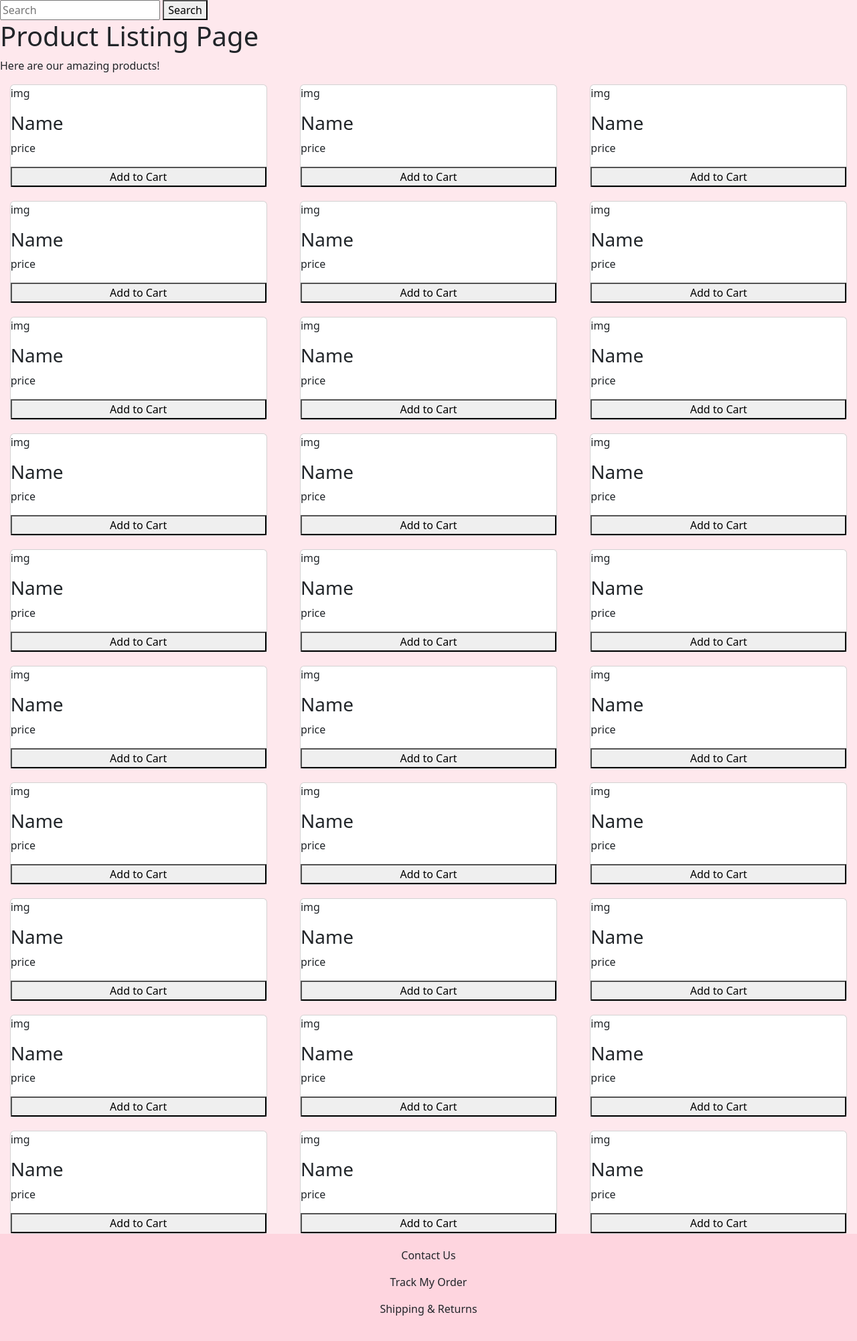
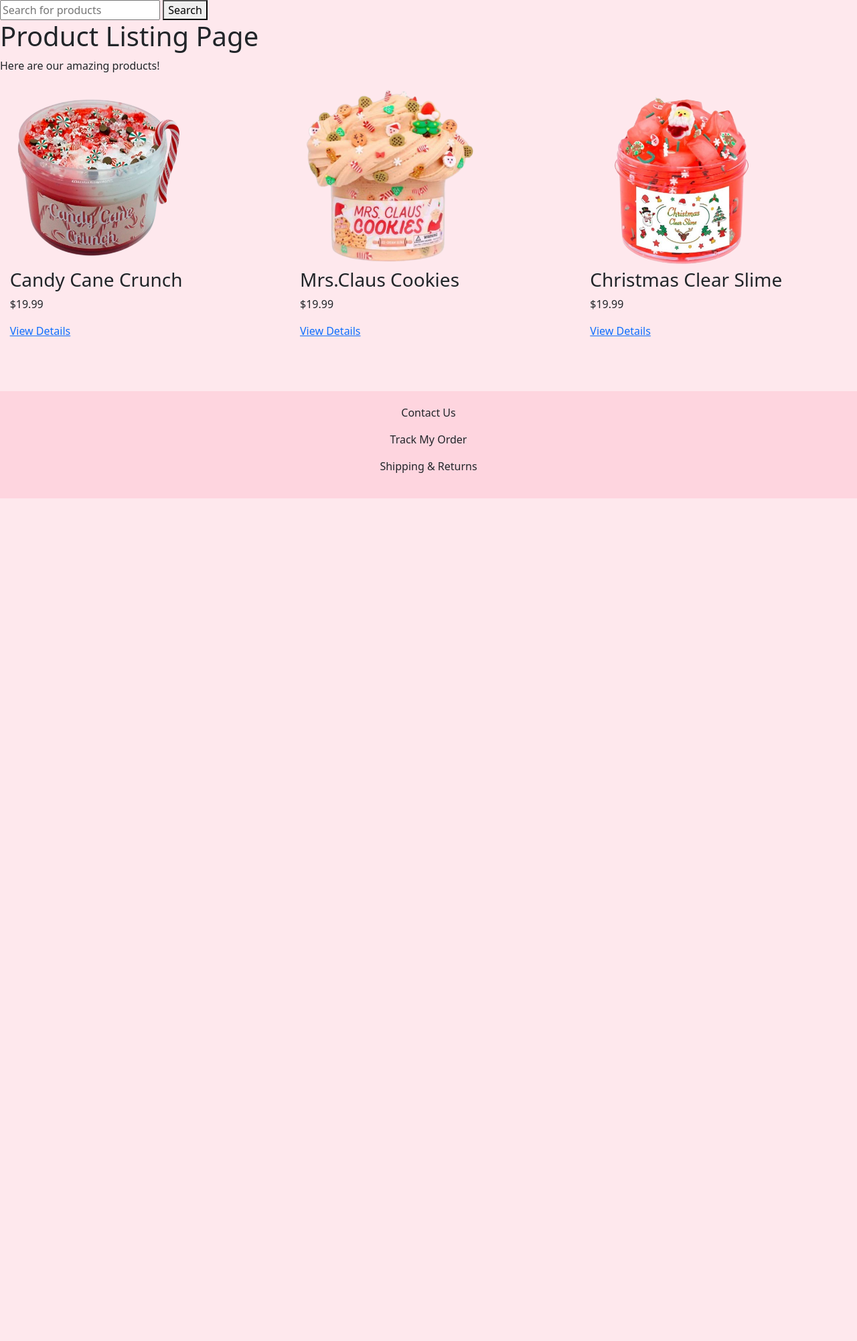
Before and after one commit to Joyce1312/Final_Project, a Flask app: page /listing in a window 1280 px wide. Shown: the part 56-2058 px from the top of the page at 67% size. After the commit the page ends 800 px from the top, so only its background shows below. Run offline with Flask 3, Linux system fonts and the light colour scheme.

Commit message:
Get all products for user from database

```diff
--- a/app.py
+++ b/app.py
@@ -65,9 +65,24 @@ def index():
     best_sellers = Product.query.filter_by(category="Best Seller").all()
     return render_template("index.html", best_sellers=best_sellers)
 
+@app.route("/search", methods=["GET"])
+def search():
+    query = request.args.get("query", "").strip()
+    if query:
+        # Search for products where the name or description contains the query
+        results = Product.query.filter(
+            (Product.name.ilike(f"%{query}%")) | (Product.description.ilike(f"%{query}%"))).all()
+    else:
+        results = []  # No results if the query is empty
+
+    return render_template("listing.html", query=query, products=results)
+
+
 @app.route("/listing")
 def listing():
-    return render_template("listing.html")
+    # Query the database for all products
+    all_products = Product.query.all()
+    return render_template("listing.html", products=all_products)
 
 @app.route("/product/<int:product_id>")
 def product_detail(product_id):
--- a/static/script.js
+++ b/static/script.js
@@ -1,22 +1,3 @@
-function init() {
-    console.log("Product page has loaded!");
-    let op = document.getElementById("output");
-    build = '';
-    for(let i = 0; i < 10; i++){
-        for(let j = 0; j < 3; j++){
-            build += `<div class="card" id="card${j}_${i}">`;
-            build +=    `<p>img</p>`;
-            build +=    `<h3>Name</h3>`;
-            build +=    `<p>price</p>`;
-            build +=    `<button type="submit">Add to Cart</button>`;
-            build += `</div>`;
-
-        }
-    }
-    op.innerHTML = build;
-
-}
-
 setTimeout(function() {
     let flashMessages = document.querySelectorAll('.flash');
     flashMessages.forEach(function(message) {
--- a/static/styles.css
+++ b/static/styles.css
@@ -78,15 +78,24 @@ footer {
 }
 
 /* Product Page */
-.card{
+#list{
+    display: flex;
+    flex-direction: row;
+    justify-content: space-around; /* Spread out the best seller items */
+    gap: 20px;
+    flex-wrap: wrap;
+    flex: 3;
+}
+
+.product-item{
+    display: flex;
+    flex-direction: column;
     width: 30%;
 }
 
-#output{
-    display: flex;
-    justify-content: space-around; /* Spread out the best seller items */
-    gap: 20px;
-    flex-wrap: wrap;
+.product-item img{
+    width: 70%;
+    height: 60%;
 }
 
 /* Login Page */
@@ -143,7 +152,6 @@ footer {
 .add_cart{
     border-radius: 5px;
     width: 30%;
-    max-height: 5%;
     margin-left: 10px;
 }
 
@@ -359,6 +367,7 @@ footer {
 
 .admin_product img{
     width: 70%;
+    height: 60%;
 }
 
 .product-list{
--- a/templates/layout.html
+++ b/templates/layout.html
@@ -66,8 +66,8 @@
           </nav>
           {% if request.endpoint != 'login' and request.endpoint != 'register' and request.endpoint != 'user_dashboard'%}
           <div>
-            <form>
-                <input type="text" placeholder="Search">
+            <form action="{{ url_for('search') }}" method="get">
+                <input type="text" name="query" placeholder="Search for products">
                 <button type="submit">Search</button>
             </form>
           </div>
--- a/templates/listing.html
+++ b/templates/listing.html
@@ -5,11 +5,20 @@
 {% endblock %}
 
 {% block body %}
-    <body onload="init()">  <!-- Add the onload only here in product.html -->
-        <h1>Product Listing Page</h1>
-        <p>Here are our amazing products!</p>
-        <div id="output">
-
+<body>
+    <h1>Product Listing Page</h1>
+    <p>Here are our amazing products!</p>
+    <div id="list">
+        {% for product in products %}
+        <div class="product-item">
+            <img src="{{ url_for('static', filename='images/' + product.image_url.split('/')[-1]) }}" alt="{{ product.name }}">
+            <h3>{{ product.name }}</h3>
+            <p>${{ product.price }}</p>
+            <a href="/product/{{ product.id }}">View Details</a>
         </div>
-    </body>
+        {% else %}
+        <p>No products available at the moment.</p>
+        {% endfor %}
+    </div>
+</body>
 {% endblock %}
```
Also changed, not shown: 1 other file.
